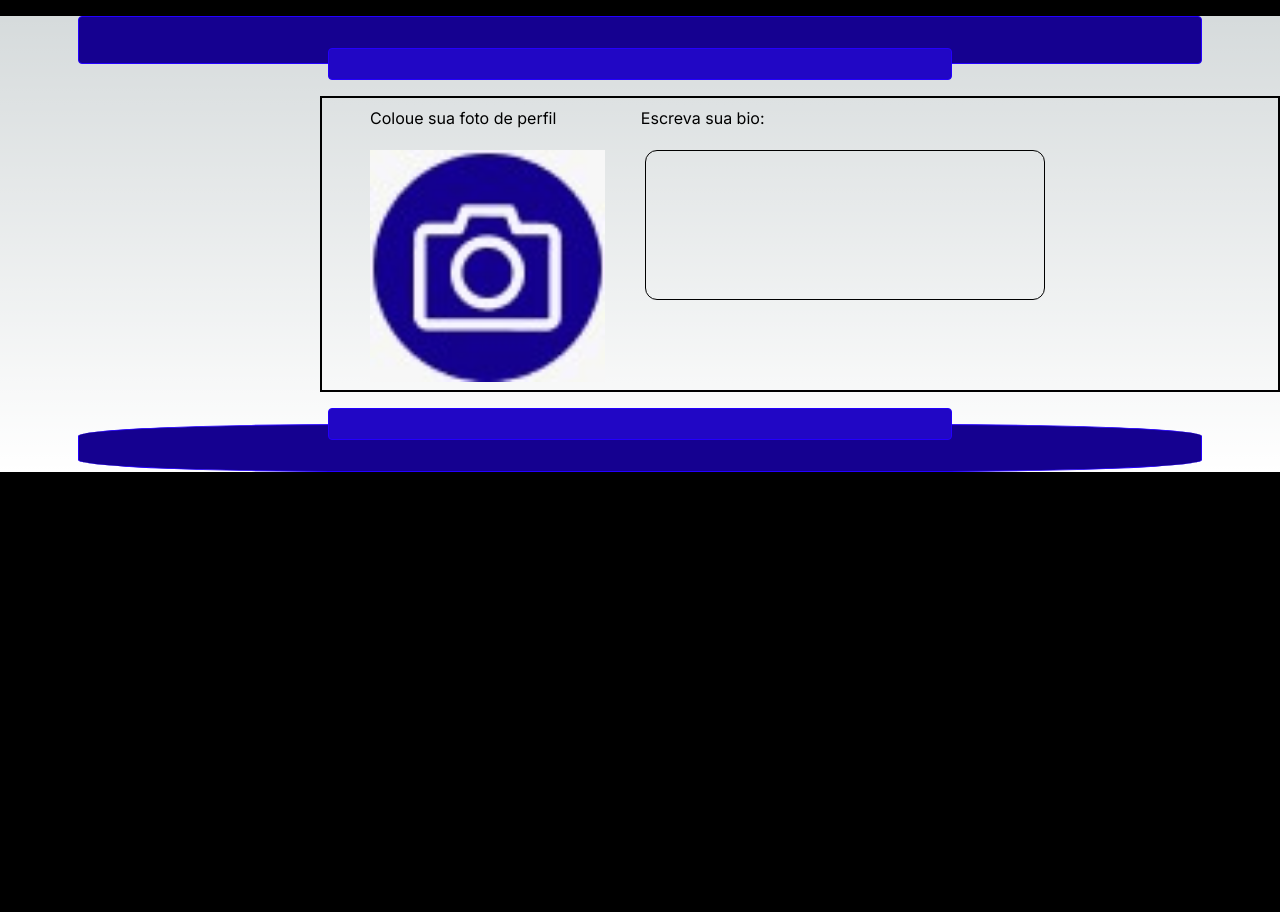
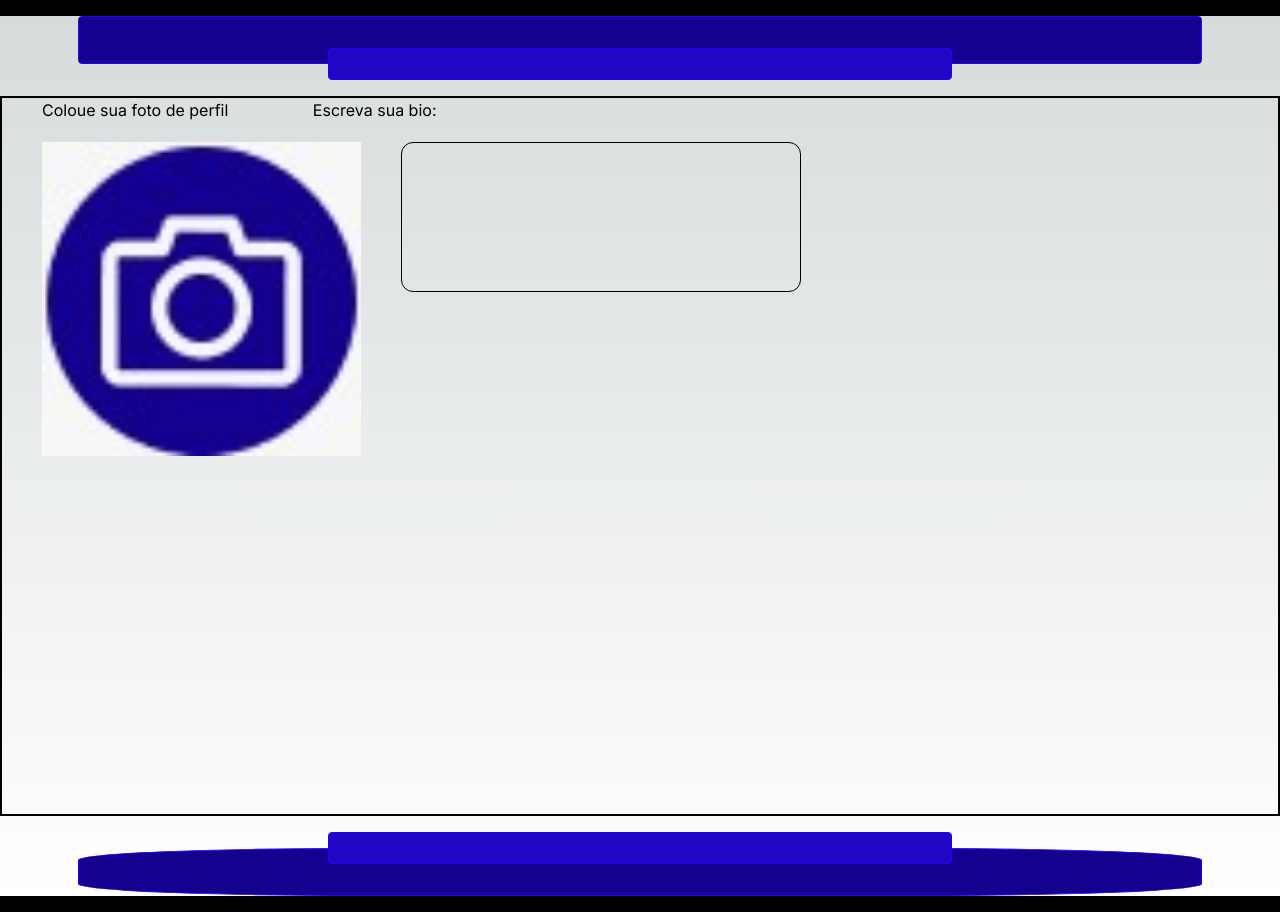
Before and after one commit to ExecutionCSR/matchband, a Next.js app: page /perfil in a window 1280 px wide. Before the commit the page ends 800 px from the top, so only its background shows below. Built offline with nearby package versions, Linux system fonts and the light colour scheme.

Commit message:
inserção do perfil atual

```diff
--- a/src/app/perfil/page.jsx
+++ b/src/app/perfil/page.jsx
@@ -9,7 +9,7 @@ const Criarperfil = () => {
       </div>
 
 
-        <div className="  ml-[25%] p-2  h-[90%] border-solid border-2  border-black ">
+        <div className=" w-[30rem ]  h-[45rem]  border-solid border-2  border-black ">
           <div>
             <span className="m-10">Coloue sua foto de perfil</span>
             <span className="m-10"> Escreva sua bio:</span>
```
